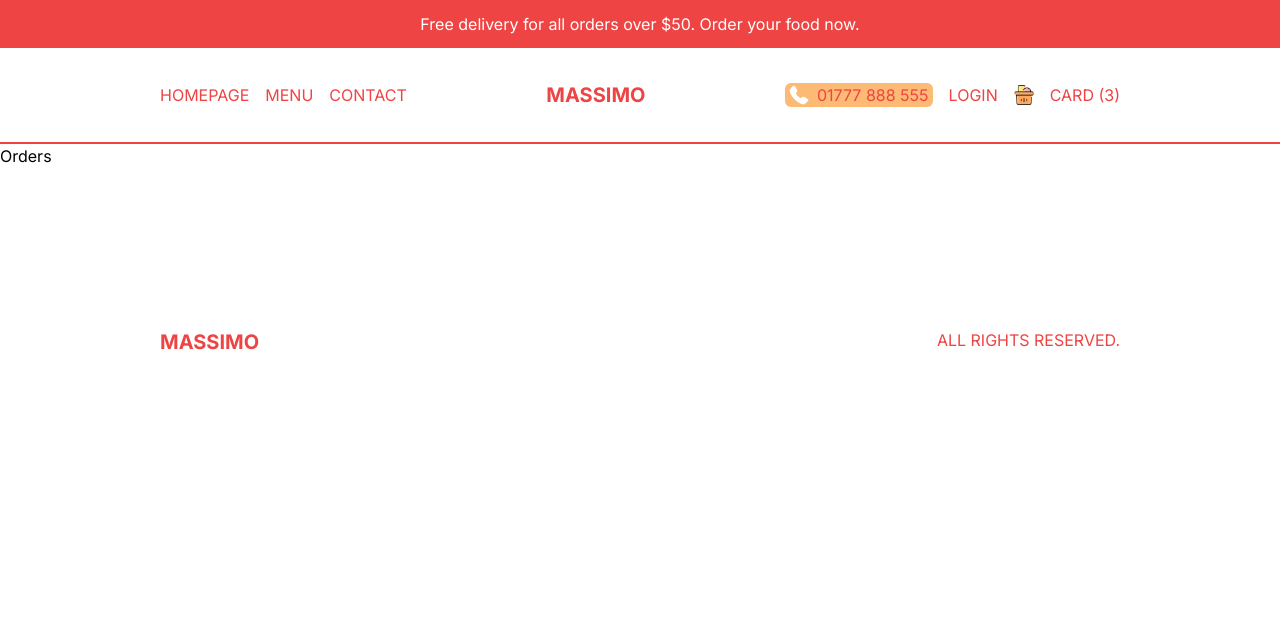
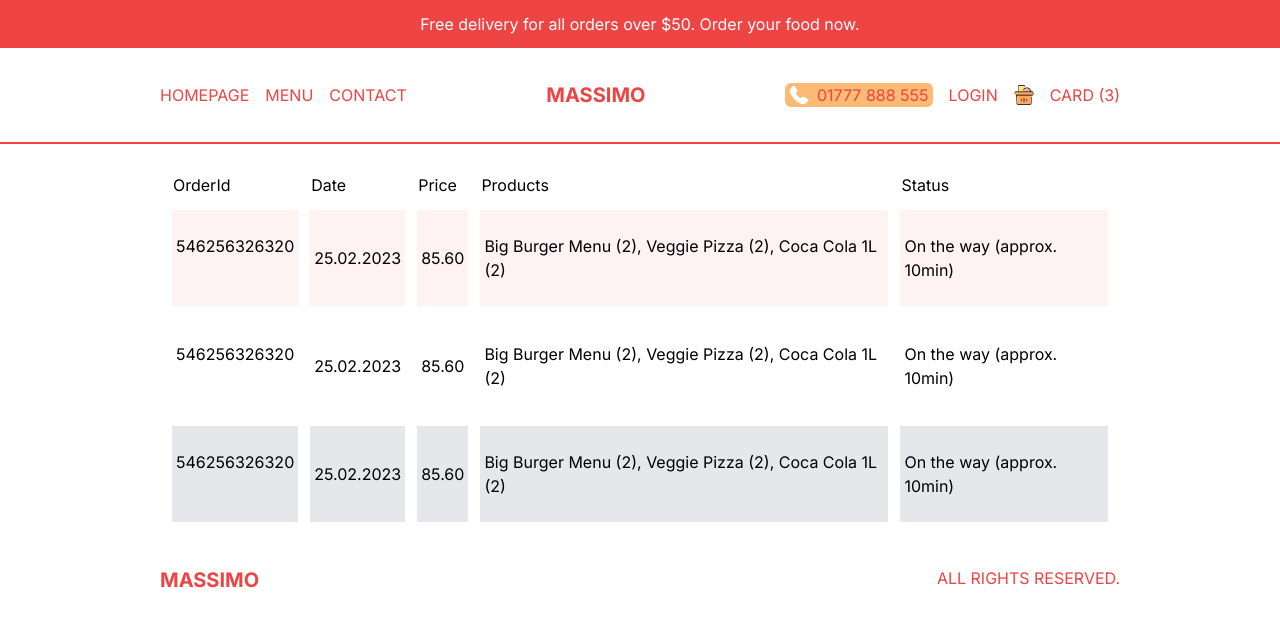
Before and after one commit to MajaPetkova/food-delivery-app, a Next.js app: page /orders in a window 1280 px wide. Shown: the top 626 px of the page. Built offline with nearby package versions, Linux system fonts and the light colour scheme.

Commit message:
Create order page and update style for the footer

```diff
--- a/src/app/orders/page.tsx
+++ b/src/app/orders/page.tsx
@@ -1,9 +1,44 @@
-import React from 'react'
+import React from "react";
 
 const Orders = () => {
   return (
-    <div>Orders</div>
-  )
-}
+    <div className="p-4 lg:px-20 xl:px-40">
+      <table className="w-full border-separate border-spacing-3 ">
+        <thead>
+          <tr className="text-left">
+          <td className="hidden md:block">OrderId</td>
+          <td>Date</td>
+          <td>Price</td>
+          <td className="hidden md:block">Products</td>
+          <td>Status</td>
+          </tr>
+        </thead>
+        <tbody>
+          <tr className="text-sm md:text-base odd:bg-red-50">
+            <td className="hidden md:block px-1 py-6">546256326320</td>
+            <td className="px-1 py-6">25.02.2023</td>
+            <td className="px-1 py-6">85.60</td>
+            <td className="hidden md:block px-1 py-6">Big Burger Menu (2), Veggie Pizza  (2), Coca Cola 1L (2)</td>
+            <td className="px-1 py-6">On the way (approx. 10min)</td>
+          </tr>
+          <tr className="text-sm md:text-base odd:bg-gray-200">
+            <td className="hidden md:block px-1 py-6">546256326320</td>
+            <td className="px-1 py-6">25.02.2023</td>
+            <td className="px-1 py-6">85.60</td>
+            <td className="hidden md:block px-1 py-6">Big Burger Menu (2), Veggie Pizza  (2), Coca Cola 1L (2)</td>
+            <td className="px-1 py-6">On the way (approx. 10min)</td>
+          </tr>
+          <tr className="text-sm md:text-base odd:bg-gray-200">
+            <td className="hidden md:block px-1 py-6">546256326320</td>
+            <td className="px-1 py-6">25.02.2023</td>
+            <td className="px-1 py-6">85.60</td>
+            <td className="hidden md:block px-1 py-6">Big Burger Menu (2), Veggie Pizza  (2), Coca Cola 1L (2)</td>
+            <td className="px-1 py-6">On the way (approx. 10min)</td>
+          </tr>
+        </tbody>
+      </table>
+    </div>
+  );
+};
 
-export default Orders
+export default Orders;
--- a/src/components/Footer.tsx
+++ b/src/components/Footer.tsx
@@ -3,7 +3,7 @@ import React from 'react'
 
 const Footer = () => {
   return (
-    <div className='h-12 md:h-24 p-4 lg:p-20 xl:p-40 text-red-500 flex icons-center justify-between'>
+    <div className='h-12 md:h-24 p-4 lg:px-20 xl:px-40 text-red-500 flex icons-center justify-between'>
       <Link href="/" className='font-bold text-xl'>MASSIMO</Link>
       <p>ALL RIGHTS RESERVED. </p>
     </div>
```
